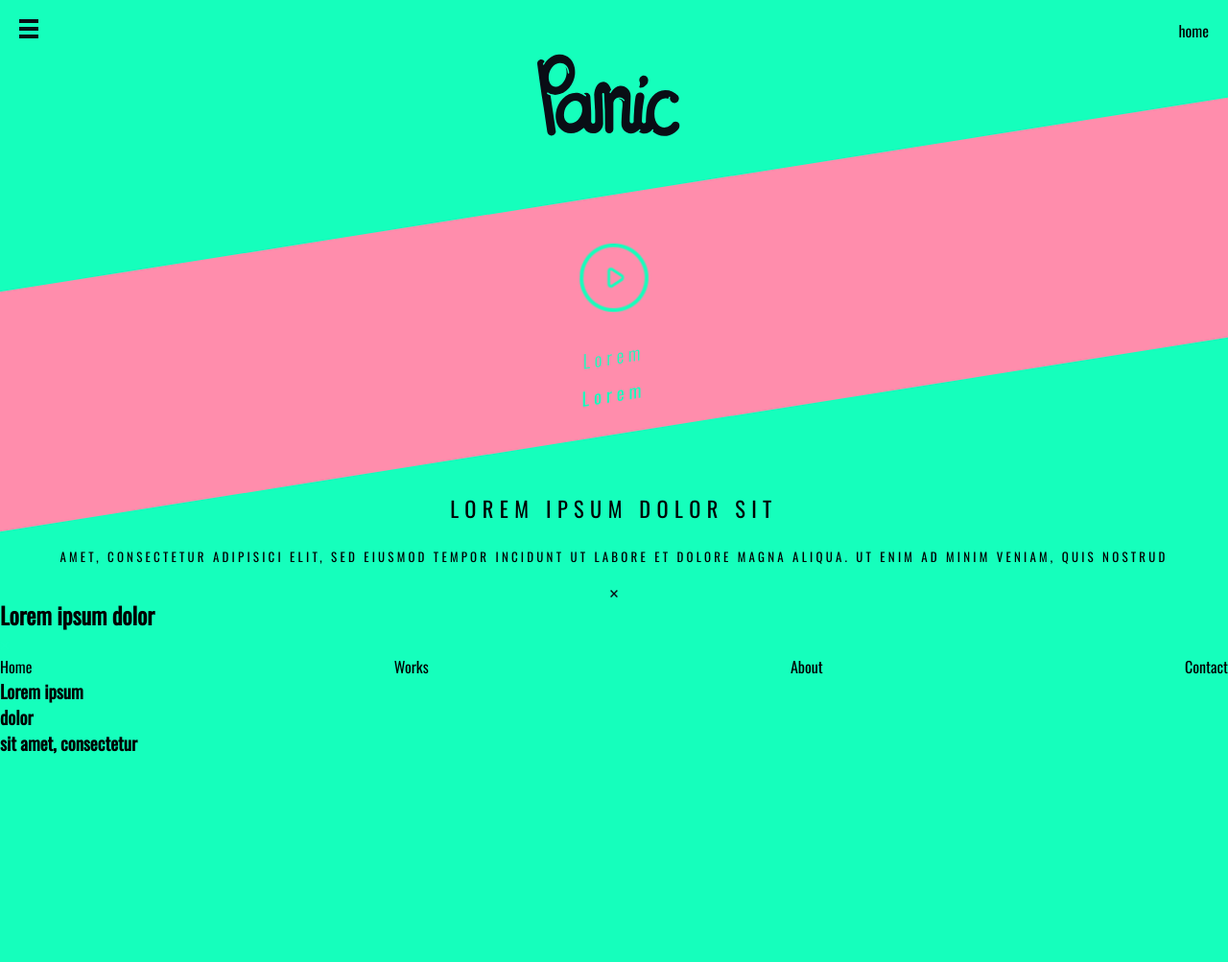
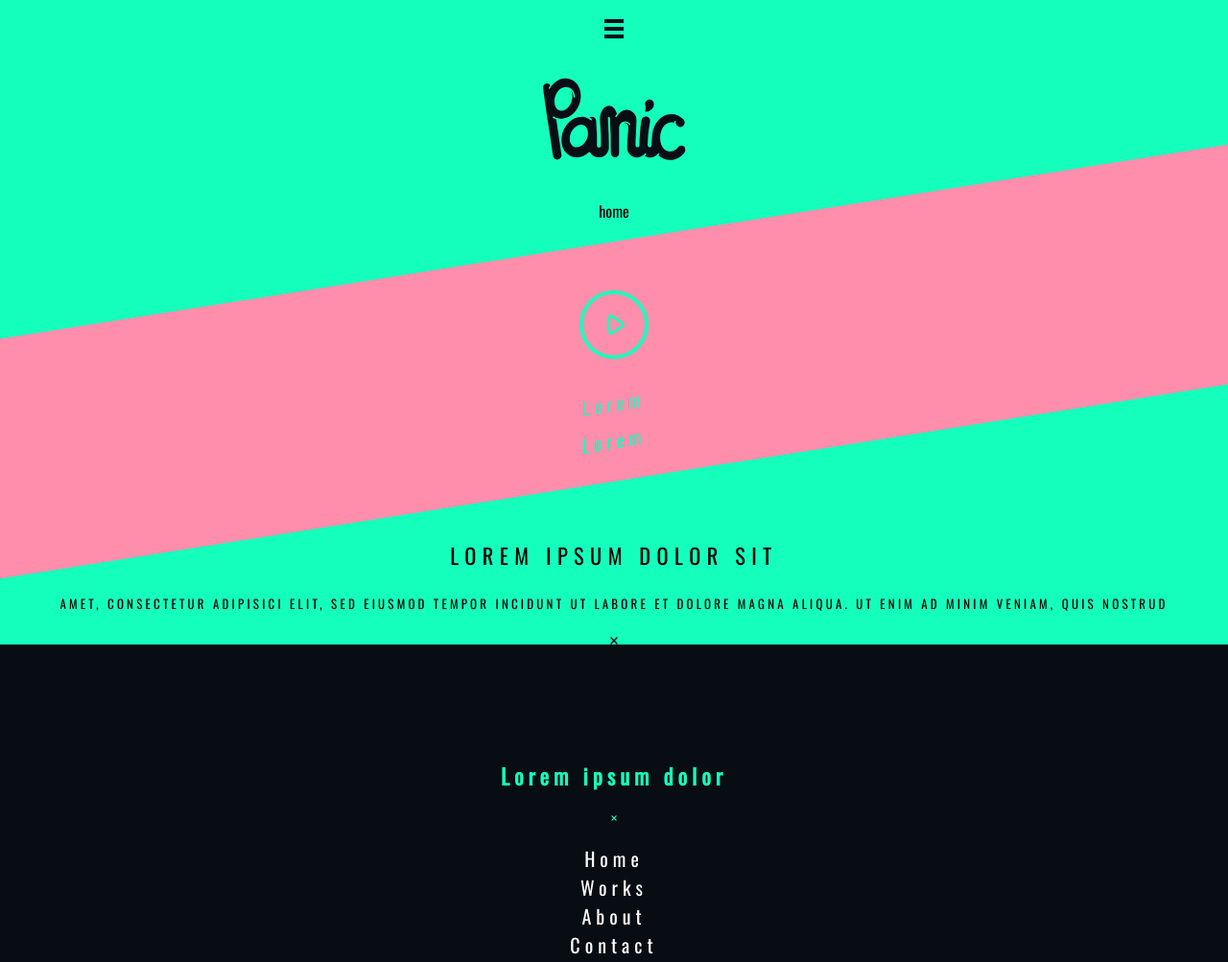
Before and after one commit to Munios12/202204-W03_Sergio_Garcia_Alejandro_Munoz, a website: page index.html in a window 1280 px wide. Shown: the top 1003 px of the page at 96% size. Before the commit the page ends 800 px from the top, so only its background shows below. Drawn offline with nearby package versions, Linux system fonts and the light colour scheme.

Commit message:
added styles links to html

```diff
--- a/index.html
+++ b/index.html
@@ -7,6 +7,7 @@
         <title>Panic</title>
 
         <link rel="stylesheet" href="./css/header.css" />
+         <link rel="stylesheet" href="./css/index.css" />
         <link
             href="https://fonts.googleapis.com/css2?family=Open+Sans:wght@300;400&family=Oswald:wght@300;400&display=swap"
             rel="stylesheet"
--- a/scss/index.scss
+++ b/scss/index.scss
@@ -63,3 +63,4 @@
     &__li {
         list-style-type: none;
     }
+}
```
Also changed, not shown: css/index.css, 1 other file.
